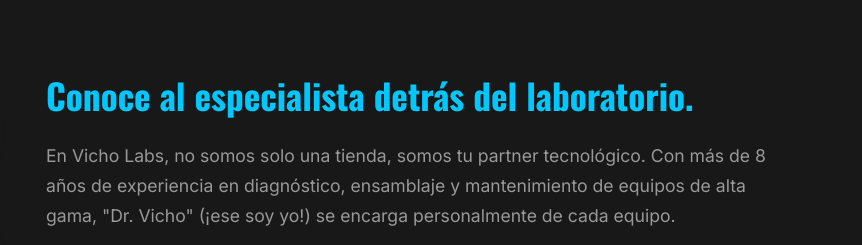
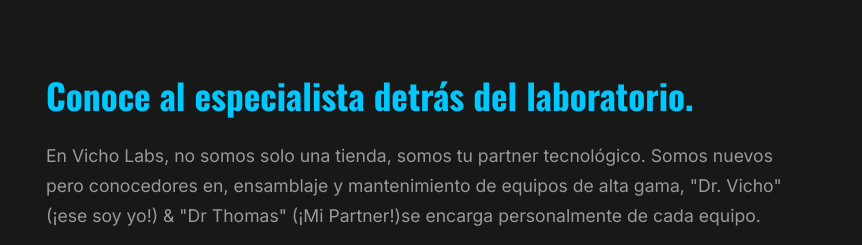
Before and after one commit to Vishhhzf/vicholabs, a plain HTML site: page index.html in a window 1280 px wide. Shown: the part 1161-1406 px from the top of the page, 418-1280 px from the left. Drawn offline with nearby package versions, Linux system fonts and the light colour scheme.

Commit message:
Update index.html

```diff
--- a/index.html
+++ b/index.html
@@ -56,7 +56,7 @@
         <img src="logo.png" alt="Dr. Vicho Logo" class="nosotros-logo">
         <div class="nosotros-text">
           <h3>Conoce al especialista detrás del laboratorio.</h3>
-          <p>En Vicho Labs, no somos solo una tienda, somos tu partner tecnológico. Con más de 8 años de experiencia en diagnóstico, ensamblaje y mantenimiento de equipos de alta gama, "Dr. Vicho" (¡ese soy yo!) se encarga personalmente de cada equipo.</p>
+          <p>En Vicho Labs, no somos solo una tienda, somos tu partner tecnológico. Somos nuevos pero conocedores en, ensamblaje y mantenimiento de equipos de alta gama, "Dr. Vicho" (¡ese soy yo!) & "Dr Thomas" (¡Mi Partner!)se encarga personalmente de cada equipo.</p>
           <p>Nuestra misión es simple: transparencia total, componentes de calidad y un servicio que te de la tranquilidad de que tu inversión está en buenas manos. Ya sea que necesites revivir tu notebook gamer o armar la bestia de tus sueños, estás en el lugar correcto.</p>
         </div>
       </div>
```
